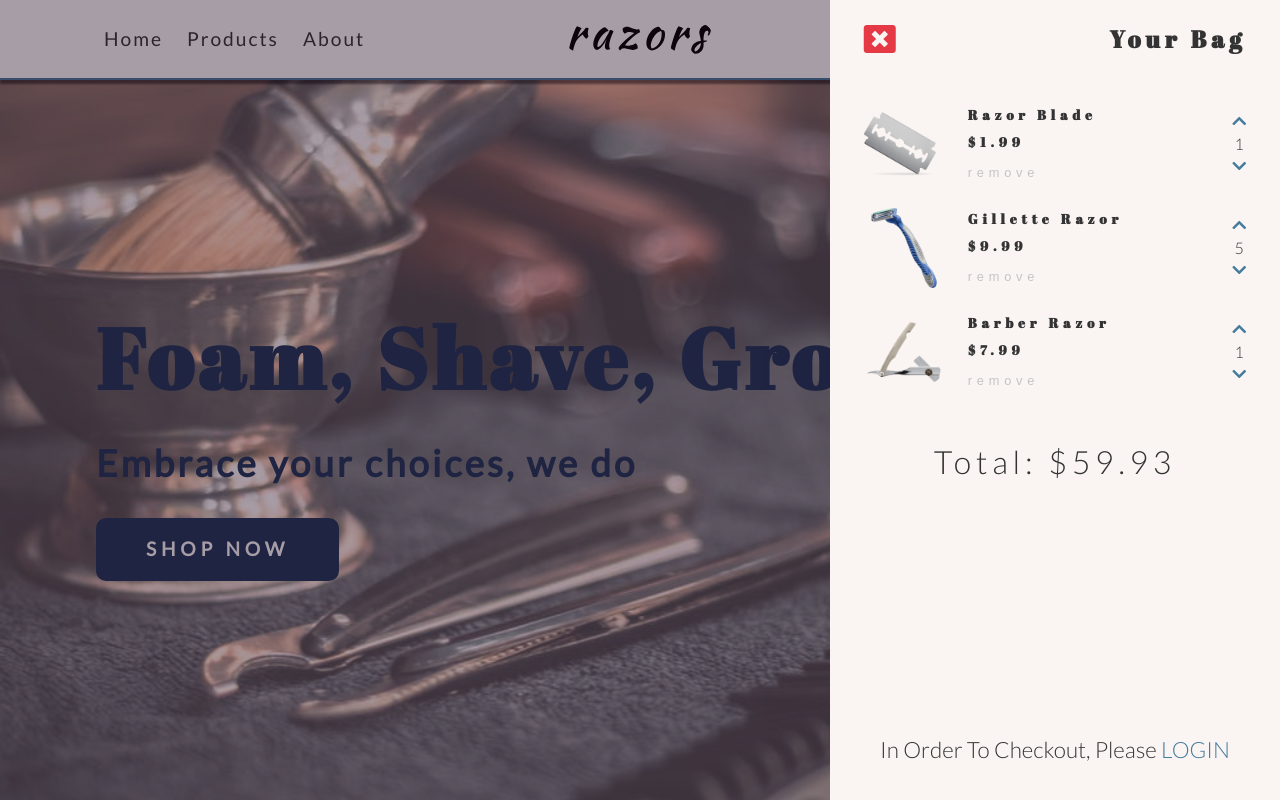
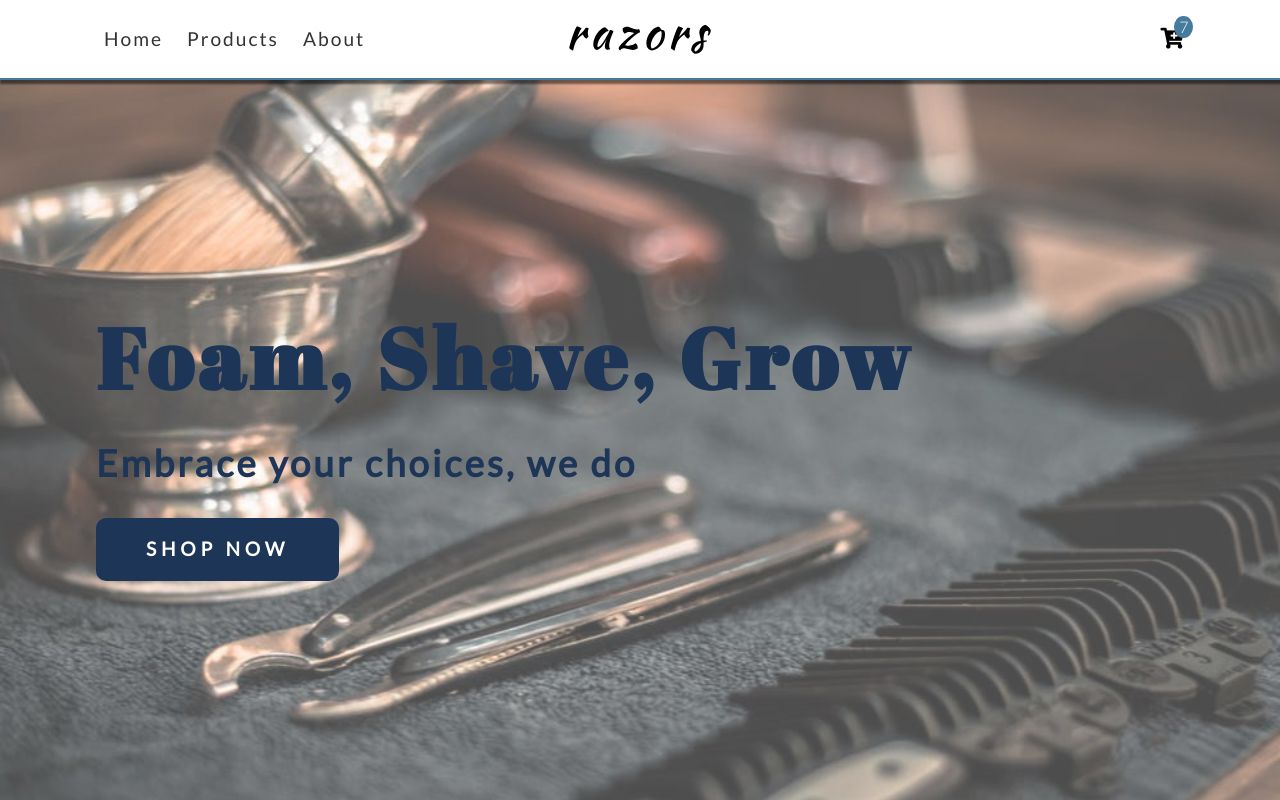
Before and after one commit to analubarreto/RazorStore, a Svelte app: page / in a window 1280 px wide. Shown: the top 800 px of the page. Built offline with nearby package versions, Linux system fonts and the light colour scheme.

Commit message:
added add to cart functionality

```diff
--- a/src/components/cart/Item.svelte
+++ b/src/components/cart/Item.svelte
@@ -29,7 +29,9 @@
 			<i class="fas fa-chevron-up" />
 		</button>
 		<p class="item-amount">{amount}</p>
-		<button class="cart-btn amount-btn" on:click={() => descreaseAmount(id)}
+		<button
+			class="cart-btn amount-btn"
+			on:click={() => descreaseAmount(id, amount)}
 			><i class="fas fa-chevron-down" /></button
 		>
 	</div>
--- a/src/router/ProductTemplate.svelte
+++ b/src/router/ProductTemplate.svelte
@@ -1,6 +1,7 @@
 <script>
 	import products from '../stores/defaultProducts';
 	import globalStore from '../stores/globalStore';
+	import { addToCart } from '../stores/cartStore';
 	import Loading from '../components/Loading.svelte';
 	import { Link } from 'svelte-routing';
 
@@ -32,7 +33,10 @@
 				<p>{product.description}</p>
 				<button
 					class="btn btn-primary btn-block"
-					on:click={() => openCart('cart', true)}>add to cart</button
+					on:click={() => {
+						addToCart(product);
+						openCart('cart', true);
+					}}>add to cart</button
 				>
 			</article>
 		</div>
--- a/src/stores/cartStore.js
+++ b/src/stores/cartStore.js
@@ -39,11 +39,11 @@ export const increaseAmount = id => {
     return toggleAmount(id, storeValue, 'inc')
   })
 }
-export const descreaseAmount = id => {
+export const descreaseAmount = (id, amount) => {
   cartStore.update(storeValue => {
-    let item = storeValue.find(item => item.id === id);
+    // let item = storeValue.find(item => item.id === id);
     let cart;
-    if (item.amount === 1) {
+    if (amount === 1) {
       cart = remove(id, storeValue)
     } else {
       cart = toggleAmount(id, storeValue, 'dec')
@@ -51,6 +51,20 @@ export const descreaseAmount = id => {
     return [...cart]
   })
 }
+export const addToCart = product => {
+  cartStore.update(storeValue => {
+    const { id, image, title, price } = product;
+    let item = storeValue.find(item => item.id === id);
+    let cart;
+    if (item) {
+      cart = toggleAmount(id, storeValue, 'inc')
+    } else {
+      let newItem = { id, image, title, price, amount: 1 }
+      cart = [...storeValue, newItem]
+    }
+    return cart;
+  })
+}
 // local storage
 
 export default cartStore;
--- a/src/stores/globalStore.js
+++ b/src/stores/globalStore.js
@@ -2,7 +2,7 @@ import { writable } from 'svelte/store';
 
 const sidebar = writable({
   sidebar: false,
-  cart: true,
+  cart: false,
   alert: false
 });
 
```
